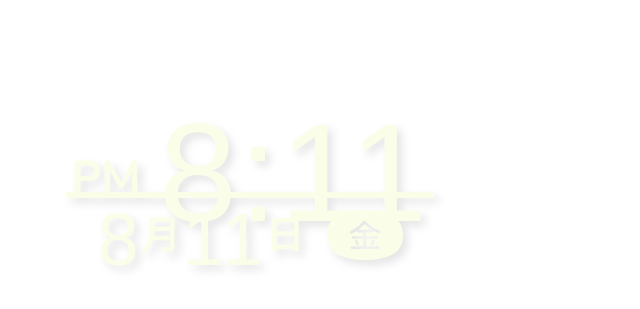
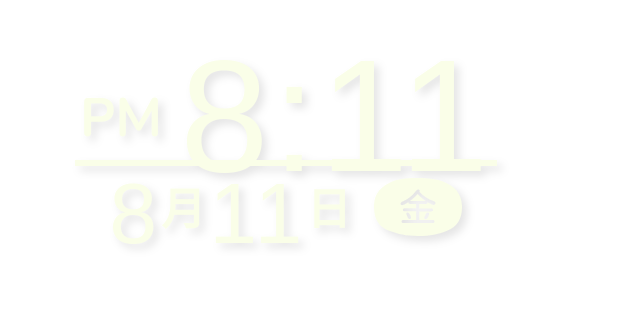
Before and after one commit to ririo08/Atsumori-clock-Overlay, a Nuxt app: page /clock in a window 1280 px wide. Shown: the part 487-796 px from the top of the page, without its empty margins (0-640 px from the left). Built offline with nearby package versions, Linux system fonts and the light colour scheme; a web font is replaced by a local one.

Commit message:
style: 時計レイアウト調整

```diff
--- a/components/AtsumoriClock.vue
+++ b/components/AtsumoriClock.vue
@@ -94,7 +94,7 @@ onMounted(() => {
 }
 
 #upper {
-  height: 60px;
+  height: 85px;
   display: flex;
   padding: 5px;
   border-bottom: #fafee8 6px solid;
@@ -111,7 +111,8 @@ onMounted(() => {
 
 #ampm {
   font-family: 'Nunito', sans-serif;
-  font-size: 46px;
+  font-size: 54px;
+  line-height: 65px;
   font-weight: bolder;
   padding-right: 18px;
 }
@@ -119,9 +120,9 @@ onMounted(() => {
 .time {
   display: flex;
   vertical-align: top;
-  font-size: 140px;
+  font-size: 159.5px;
   line-height: 60px;
-  letter-spacing: 2px;
+  letter-spacing: 3.25px;
   font-family: 'Dongle', sans-serif;
 }
 
@@ -129,13 +130,14 @@ onMounted(() => {
   display: flex;
   vertical-align: top;
   padding-right: 20px;
-  letter-spacing: 3px;
+  letter-spacing: 4px;
+  padding-top: 5px;
 }
 
 #month,
 #date {
   font-family: 'Dongle', sans-serif;
-  font-size: 74px;
+  font-size: 86px;
   line-height: 60px;
 }
 
@@ -143,11 +145,7 @@ onMounted(() => {
 .niti {
   font-family: 'Kosugi Maru', sans-serif;
   font-weight: bolder;
-  font-size: 38px;
+  font-size: 44px;
   line-height: 50px;
 }
-
-#week {
-  width: 73px;
-}
 </style>
--- a/components/Week.vue
+++ b/components/Week.vue
@@ -5,7 +5,7 @@ const props = withDefaults(
   }>(),
   {
     week: 0,
-  }
+  },
 )
 
 const weeks = ref(['sun', 'mon', 'tue', 'wed', 'thu', 'fri', 'sat'])
@@ -17,7 +17,7 @@ const weeks = ref(['sun', 'mon', 'tue', 'wed', 'thu', 'fri', 'sat'])
       id="sun"
       xmlns="http://www.w3.org/2000/svg"
       viewBox="0 0 74.17 48.87"
-      width="76"
+      width="88"
     >
       <g>
         <path
@@ -39,7 +39,7 @@ const weeks = ref(['sun', 'mon', 'tue', 'wed', 'thu', 'fri', 'sat'])
       id="mon"
       xmlns="http://www.w3.org/2000/svg"
       viewBox="0 0 74.17 48.87"
-      width="76"
+      width="88"
     >
       <g>
         <path
@@ -61,7 +61,7 @@ const weeks = ref(['sun', 'mon', 'tue', 'wed', 'thu', 'fri', 'sat'])
       id="tue"
       xmlns="http://www.w3.org/2000/svg"
       viewBox="0 0 74.17 48.87"
-      width="76"
+      width="88"
     >
       <g>
         <path
@@ -75,7 +75,7 @@ const weeks = ref(['sun', 'mon', 'tue', 'wed', 'thu', 'fri', 'sat'])
       id="wed"
       xmlns="http://www.w3.org/2000/svg"
       viewBox="0 0 74.17 48.87"
-      width="76"
+      width="88"
     >
       <g>
         <path
@@ -89,7 +89,7 @@ const weeks = ref(['sun', 'mon', 'tue', 'wed', 'thu', 'fri', 'sat'])
       id="thu"
       xmlns="http://www.w3.org/2000/svg"
       viewBox="0 0 74.17 48.87"
-      width="76"
+      width="88"
     >
       <g>
         <path
@@ -103,7 +103,7 @@ const weeks = ref(['sun', 'mon', 'tue', 'wed', 'thu', 'fri', 'sat'])
       id="fri"
       xmlns="http://www.w3.org/2000/svg"
       viewBox="0 0 74.17 48.87"
-      width="76"
+      width="88"
     >
       <g>
         <g>
@@ -123,7 +123,7 @@ const weeks = ref(['sun', 'mon', 'tue', 'wed', 'thu', 'fri', 'sat'])
       id="sat"
       xmlns="http://www.w3.org/2000/svg"
       viewBox="0 0 74.17 48.87"
-      width="76"
+      width="88"
     >
       <g>
         <path
--- a/pages/clock.vue
+++ b/pages/clock.vue
@@ -24,31 +24,31 @@ const position = computed(() => {
   switch (positionName) {
     case PositionTypes.TopLeft:
       return {
-        top: '55px',
+        top: '87px',
         bottom: 'default',
-        left: '66px',
+        left: '75px',
         right: 'default',
       }
     case PositionTypes.TopRight:
       return {
-        top: '55px',
+        top: '87px',
         bottom: 'default',
         left: 'default',
-        right: '66px',
+        right: '75px',
       }
     case PositionTypes.BottomLeft:
       return {
         top: 'default',
-        bottom: '55px',
-        left: '66px',
+        bottom: '87px',
+        left: '75px',
         right: 'default',
       }
     case PositionTypes.BottomRight:
       return {
         top: 'default',
-        bottom: '55px',
+        bottom: '87px',
         left: 'default',
-        right: '66px',
+        right: '75px',
       }
     case PositionTypes.None:
       return {
@@ -60,8 +60,8 @@ const position = computed(() => {
     default:
       return {
         top: 'default',
-        bottom: '55px',
-        left: '66px',
+        bottom: '87px',
+        left: '75px',
         right: 'default',
       }
   }
```
